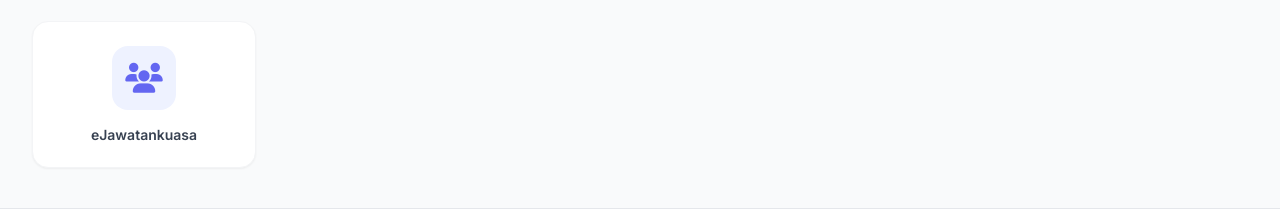
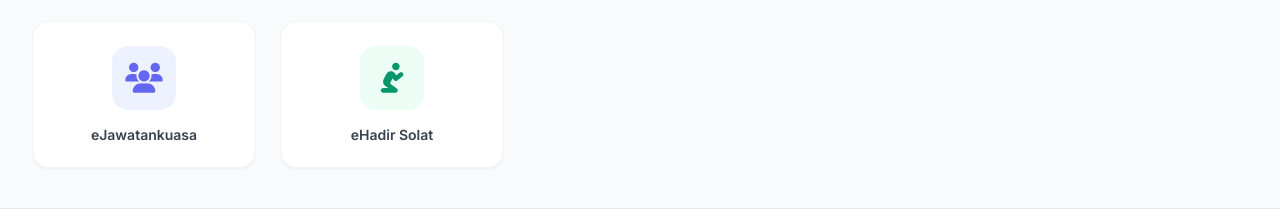
Before and after one commit to mrsmsas/INTRANET, a plain HTML site: page index.html in a window 1280 px wide. Shown: the part 690-908 px from the top of the page. Drawn offline with nearby package versions, Linux system fonts and the light colour scheme.

Commit message:
Tambah pautan eHadir Solat

```diff
--- a/index.html
+++ b/index.html
@@ -250,7 +250,8 @@
                 textColor: 'text-cyan-500',
                 bgColor: 'bg-cyan-50',
                 url: 'https://mrsmsas.github.io/ekedatangankursus/admin'
-            }, { id: 'sys16', title: 'eJawatankuasa', icon: 'fa-solid fa-users', color: 'bg-indigo-500', textColor: 'text-indigo-500', bgColor: 'bg-indigo-50', url: 'https://mrsmsas.github.io/ejawatankuasa' }
+            }, { id: 'sys16', title: 'eJawatankuasa', icon: 'fa-solid fa-users', color: 'bg-indigo-500', textColor: 'text-indigo-500', bgColor: 'bg-indigo-50', url: 'https://mrsmsas.github.io/ejawatankuasa' },
+            { id: 'sys17', title: 'eHadir Solat', icon: 'fa-solid fa-person-praying', color: 'bg-emerald-500', textColor: 'text-emerald-600', bgColor: 'bg-emerald-50', url: 'https://mrsmsas.github.io/ehadirSolat/' }
         ];
         // Fungsi untuk menjana Grid Ikon Aplikasi secara dinamik
         function renderDashboard() {
```
